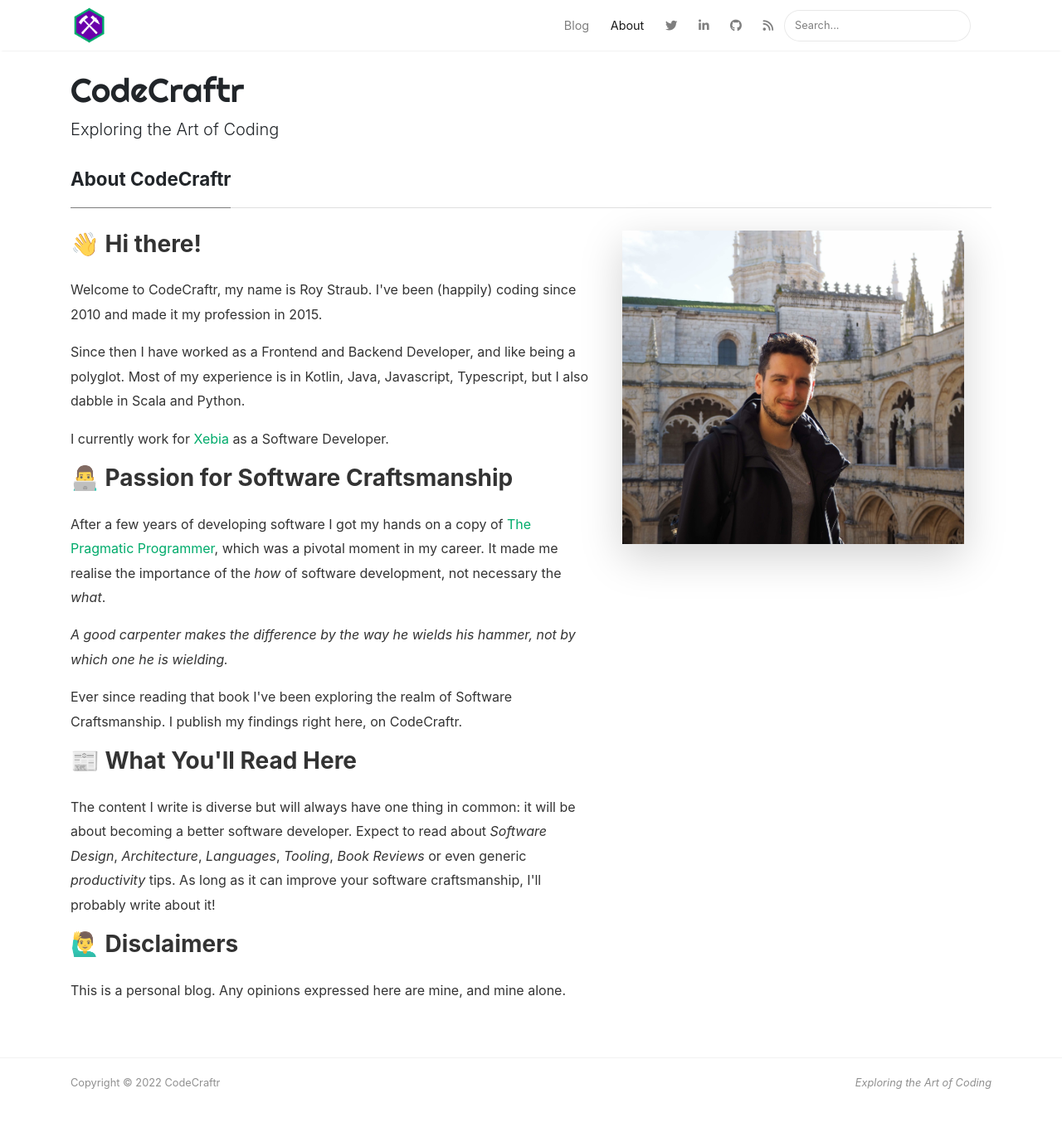
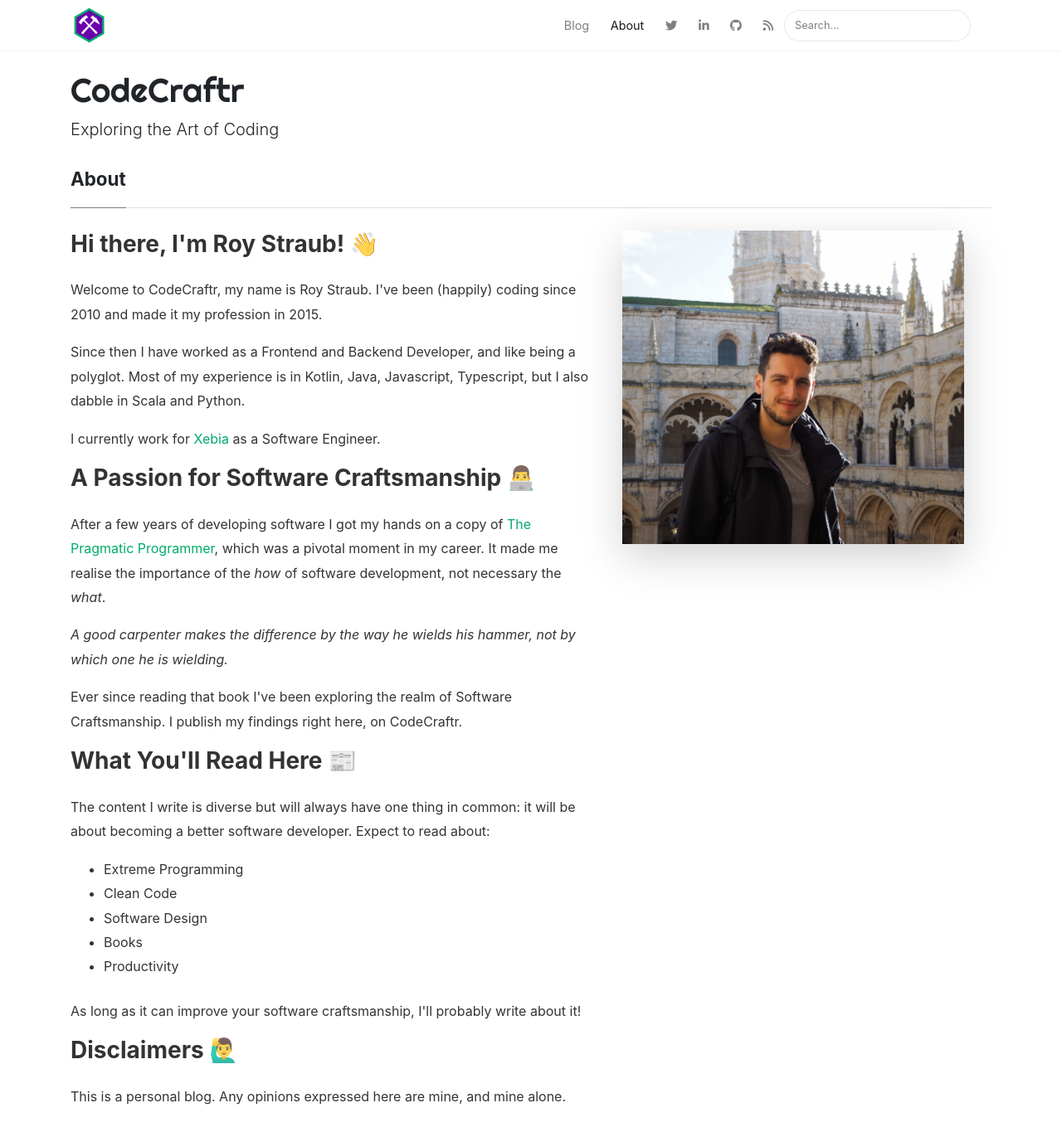
Before and after one commit to rstraub/rstraub.github.io, a Jekyll site: the page built from _pages/about.md, in a window 1280 px wide and 1400 px high. Shown: the top 1371 px of the window at 83% size. Built offline with Jekyll 4.4.1, drawn with Linux system fonts in a browser that asks for light colours; nearby versions of some CDN libraries.

Commit message:
Better about page

```diff
--- a/_pages/about.md
+++ b/_pages/about.md
@@ -1,6 +1,6 @@
 ---
 layout: page
-title: About CodeCraftr
+title: About
 image: assets/images/1.jpg
 permalink: /about
 ---
@@ -8,7 +8,7 @@
 <div class="row justify-content-between">
 <div class="col-md-7">
 
-<h3>👋 Hi there!</h3>
+<h3>Hi there, I'm Roy Straub! 👋</h3>
 <p>
 Welcome to CodeCraftr, my name is Roy Straub.
 I've been (happily) coding since 2010 and made it my profession in 2015.
@@ -18,10 +18,10 @@
 Most of my experience is in Kotlin, Java, Javascript, Typescript, but I also dabble in Scala and Python.
 </p>
 <p>
-I currently work for <a target="_blank" href="https://xebia.com/">Xebia</a> as a Software Developer.
+I currently work for <a target="_blank" href="https://xebia.com/">Xebia</a> as a Software Engineer.
 </p>
 
-<h3>👨‍💻 Passion for Software Craftsmanship</h3>
+<h3>A Passion for Software Craftsmanship 👨‍💻</h3>
 <p>
 After a few years of developing software I got my hands on a copy of <a target="_blank" href="https://pragprog.com/titles/tpp20/the-pragmatic-programmer-20th-anniversary-edition/">The Pragmatic Programmer</a>, which was a pivotal moment in my career.
 It made me realise the importance of the <em>how</em> of software development, not necessary the <em>what</em>.
@@ -37,14 +37,21 @@
 </p>
 
 
-<h3>📰 What You'll Read Here</h3>
+<h3>What You'll Read Here 📰</h3>
 <p>
 The content I write is diverse but will always have one thing in common: it will be about becoming a better software developer.
-Expect to read about <i>Software Design</i>, <i>Architecture</i>, <i>Languages</i>, <i>Tooling</i>, <i>Book Reviews</i> or even generic <i>productivity</i> tips.
+Expect to read about:
+  <ul>
+      <li>Extreme Programming</li>
+      <li>Clean Code</li>
+      <li>Software Design</li>
+      <li>Books</li>
+      <li>Productivity</li>
+  </ul>
 As long as it can improve your software craftsmanship, I'll probably write about it!
 </p>
 
-<h3>🙋‍♂️ Disclaimers</h3>
+<h3>Disclaimers 🙋‍♂</h3>
 <p>This is a personal blog. Any opinions expressed here are mine, and mine alone.</p>
 
 </div>
```
Also changed, not shown: _drafts/why-use-tdd.md (+8 -2 lines).
